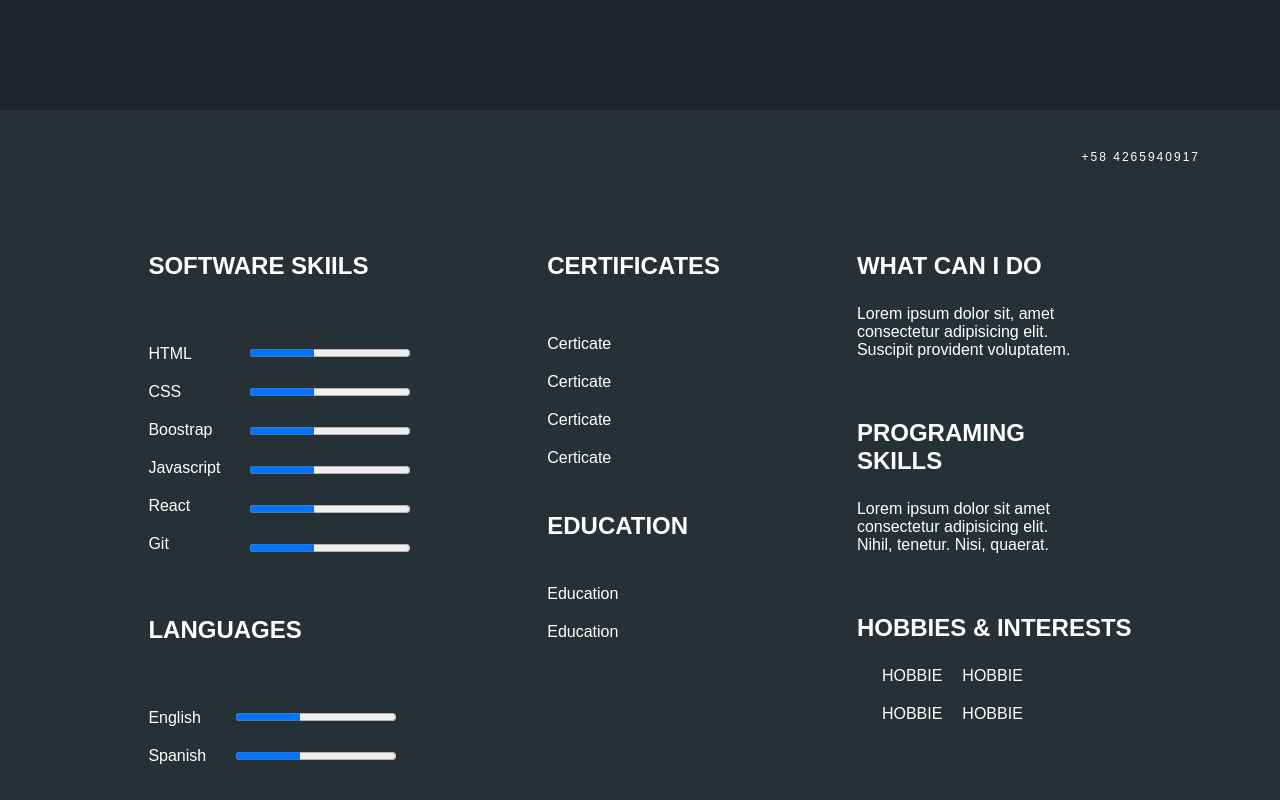
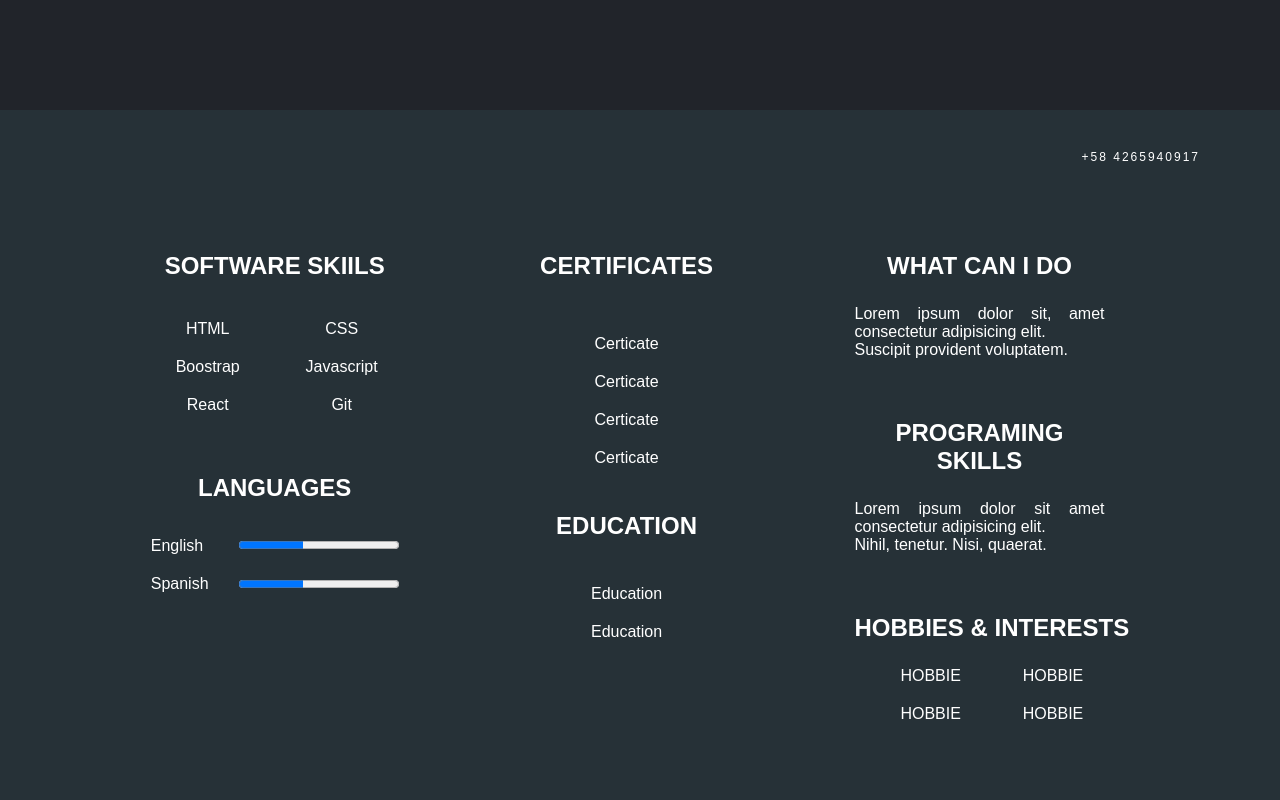
Before and after one commit to Will855/Wilmer_Lynch, a plain HTML site: page Portfolio web/Index.html in a window 1280 px wide. Shown: the part 1640-2440 px from the top of the page. Drawn offline with nearby package versions, Linux system fonts and the light colour scheme.

Commit message:
Restructuring
I restructured the skills section

```diff
--- a/Portfolio web/CSS/Struct.css
+++ b/Portfolio web/CSS/Struct.css
@@ -158,6 +158,7 @@ header .logo {
 .titles-section {
   text-transform: uppercase;
   margin-bottom: 5px;
+  text-align: center;
 }
 /* first section */
 .skillsBx {
@@ -168,7 +169,7 @@ header .logo {
 }
 .first-section {
   display: flex;
-  flex-direction: column;
+ flex-direction: column;
   gap: 60px;
 }
 .progress {
@@ -179,11 +180,24 @@ header .logo {
   display: flex;
   flex-direction: column;
   gap: 20px;
+  margin-top: 30px;
 }
 .skills-bar {
   display: flex;
   flex-direction: column;
   gap: 23px;
+  margin-top: 30px;
+}
+.softwareBx {
+
+}
+.software_skills {
+  display: grid;
+  grid-template-columns: 1fr 1fr ;
+  gap: 20px;
+  list-style-type: none;
+  margin-top: 40px;
+  text-align: center;
 }
 
 /* second section */
@@ -192,6 +206,7 @@ header .logo {
   flex-direction: column;
   gap: 20px;
   padding: 50px 0 45px;
+  text-align: center;
 }
 
 .education-list {
@@ -199,6 +214,7 @@ header .logo {
   flex-direction: column;
   gap: 20px;
   padding: 40px 0 0px;
+  text-align: center;
 }
 /* third section */
 .third-section {
@@ -208,6 +224,7 @@ header .logo {
 }
 .third-section p {
   padding: 20px 0 20px 0;
+  text-align: justify;
 }
 .wcid {
   width: 250px;
@@ -219,14 +236,13 @@ header .logo {
 
 .hobbiesBx ul {
   padding: 25px;
+  list-style: none;
 }
 
 .hobbies {
   display: grid;
-  grid-template-columns: 0.2fr 0.2fr;
+  grid-template-columns: 1fr 1fr;
   gap: 20px;
-  text-align: center;
-  list-style: none;
 }
 @media (max-width: 980px) {
   .banner {
--- a/Portfolio web/Index.html
+++ b/Portfolio web/Index.html
@@ -137,30 +137,21 @@
         <section class="skillsBx">
           <section class="first-section" data-aos="fade-up">
             <!-- Software Skills -->
+            <div class="softwareBx">
               <h2 class="titles-section">Software Skiils</h2>
-            <div class="progress">
-              <div class="progress-icons">
-                <span> HTML </span>
-                <span> CSS </span>
-                <span> Boostrap </span>
-                <span> Javascript </span>
-                <span> React </span>
-                <span> Git </span>
+              <ul class="software_skills">
+                <li> HTML </li>
+                <li> CSS </li>
+                <li> Boostrap </li>
+                <li> Javascript </li>
+                <li> React </li>
+                <li> Git </li>
+              </ul>
           </div>
-              <div class="skills-bar">
-                <progress id="html" max="100" value="40"></progress>
-                <progress id="html" max="100" value="40"></progress>
-                <progress id="html" max="100" value="40"></progress>
-                <progress id="html" max="100" value="40"></progress>
-                <progress id="html" max="100" value="40"></progress>
-                <progress id="html" max="100" value="40"></progress>
-              </div>
-            </div>
-
             <!-- Languages -->
+            <div class="languagesBx">
               <h2 class="titles-section">Languages</h2>
               <div data-aos="fade-up">
-              <div>
                   <div class="progress">
                     <div class="progress-icons">
                       <span> English </span>
```
Lines whose indentation alone changed are shown as unchanged.
